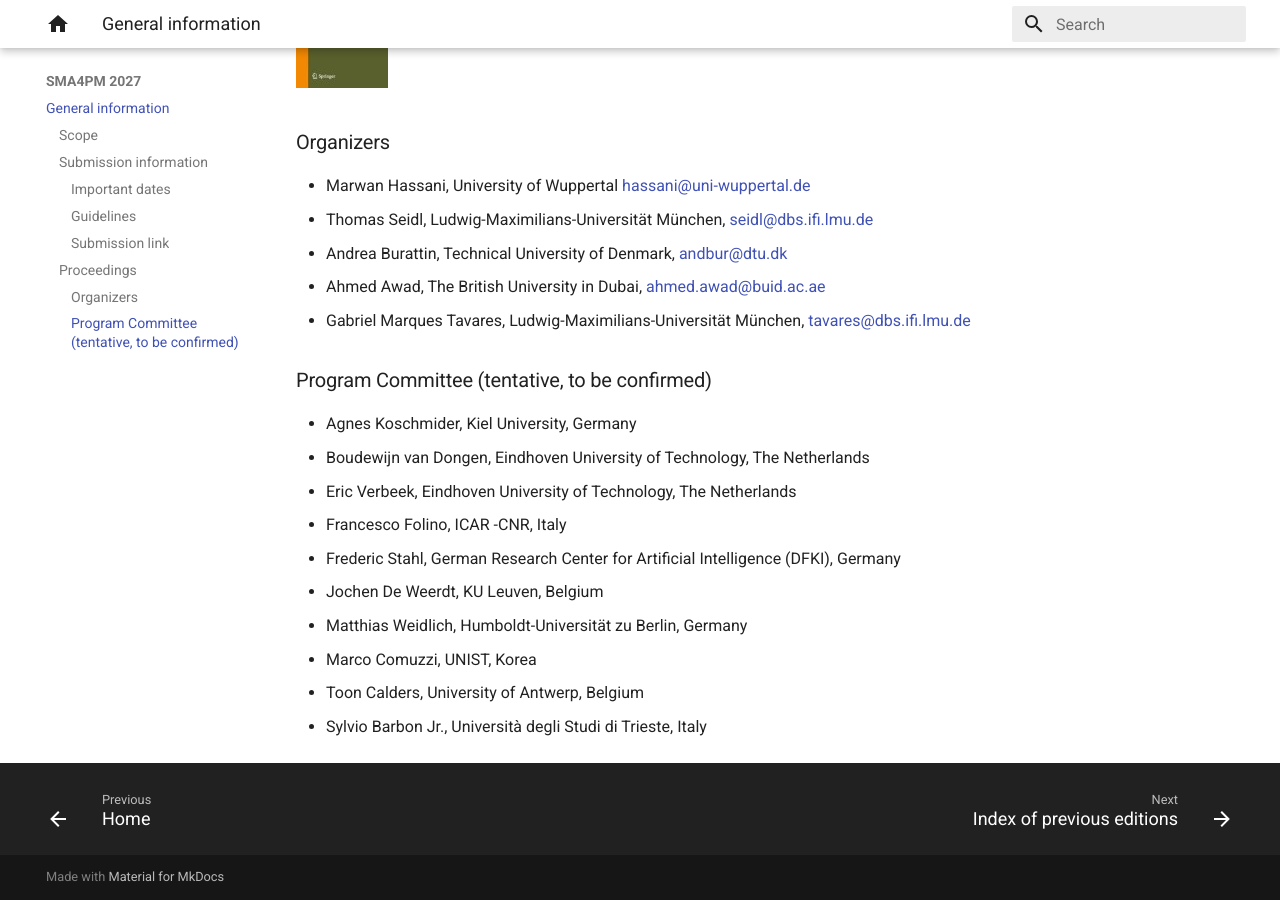
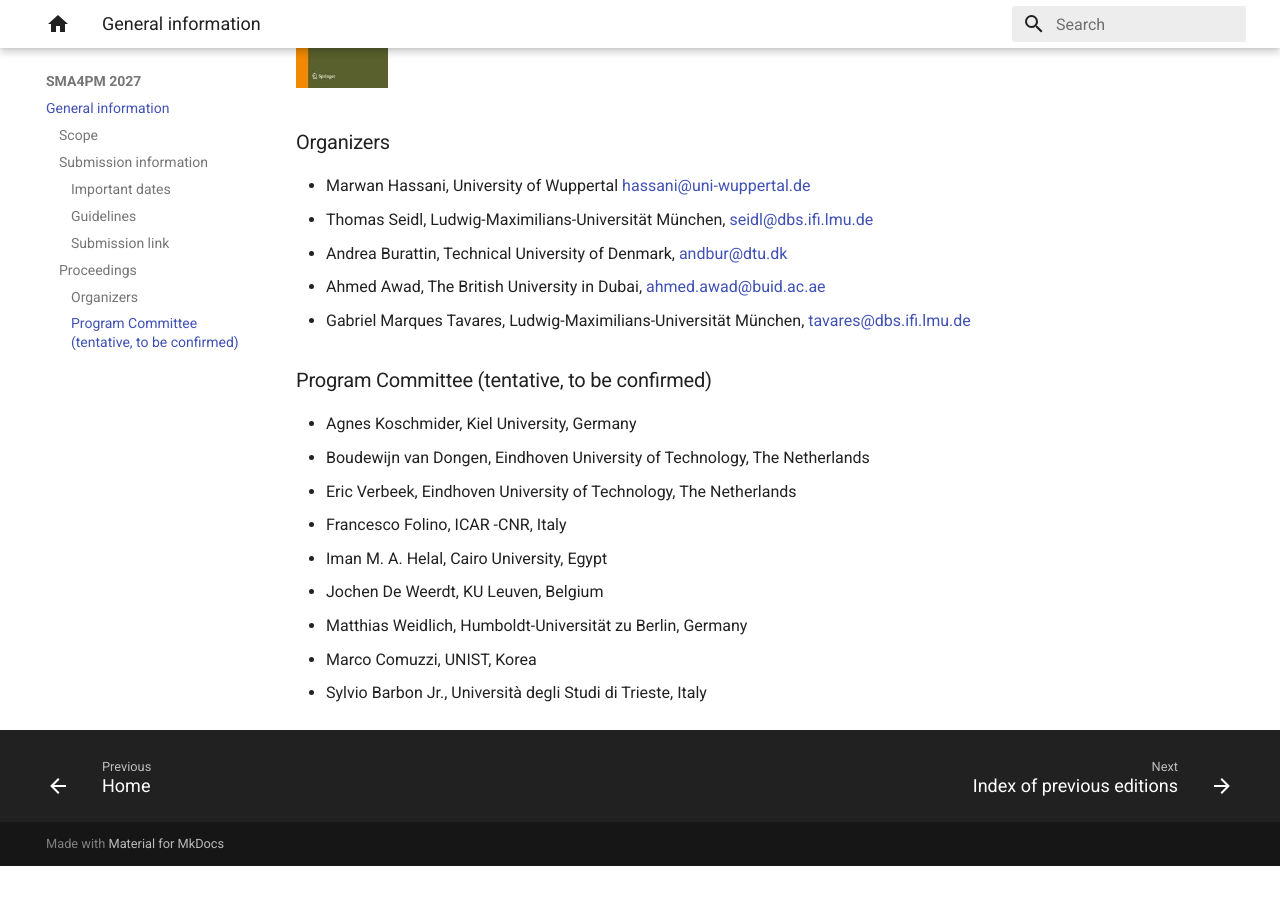
Before and after one commit to sma4pm/sma4pm.github.io, an MkDocs documentation site: the page built from docs/2027/index.md, in a window 1280 px wide and 900 px high, scrolled down 3989 px. Built offline with MkDocs 1.6.1 and Material for MkDocs 9.7.7, drawn with Linux system fonts in a browser that asks for light colours; after the commit the page ends 4855 px from its top, so only the background shows below that.

Commit message:
Update index.md
PC members updated

```diff
--- a/docs/2027/index.md
+++ b/docs/2027/index.md
@@ -123,9 +123,8 @@ The proceedings of the main track will be published together with the other ICPM
 * Boudewijn van Dongen, Eindhoven University of Technology, The Netherlands
 * Eric Verbeek, Eindhoven University of Technology, The Netherlands
 * Francesco Folino, ICAR -CNR, Italy
-* Frederic Stahl, German Research Center for Artificial Intelligence (DFKI), Germany
+* Iman M. A. Helal, Cairo University, Egypt
 * Jochen De Weerdt, KU Leuven, Belgium
 * Matthias Weidlich, Humboldt-Universität zu Berlin, Germany
 * Marco Comuzzi, UNIST, Korea
-* Toon Calders, University of Antwerp, Belgium
 * Sylvio Barbon Jr., Università degli Studi di Trieste, Italy
```
